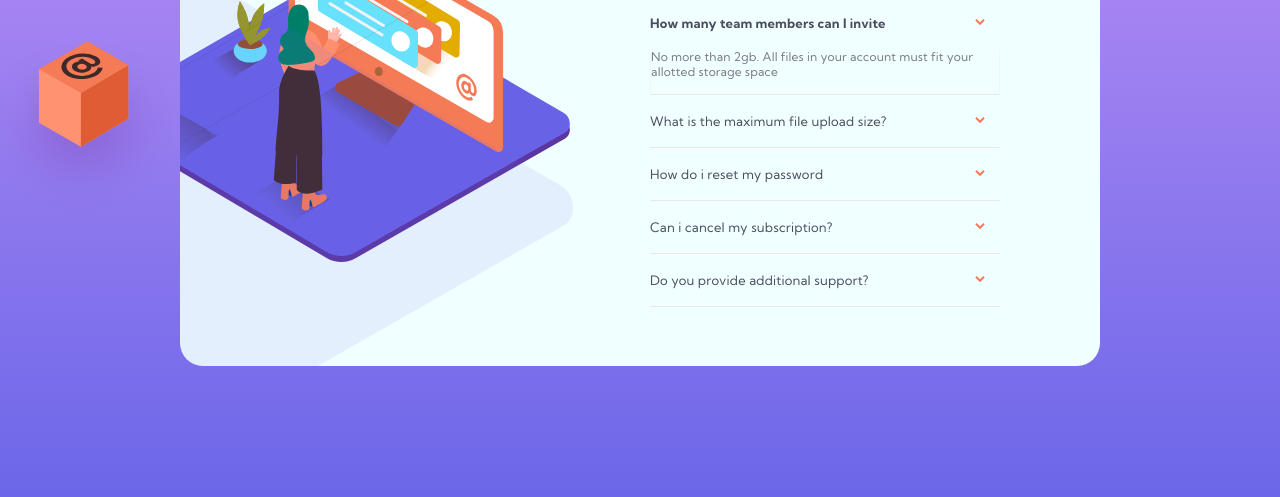
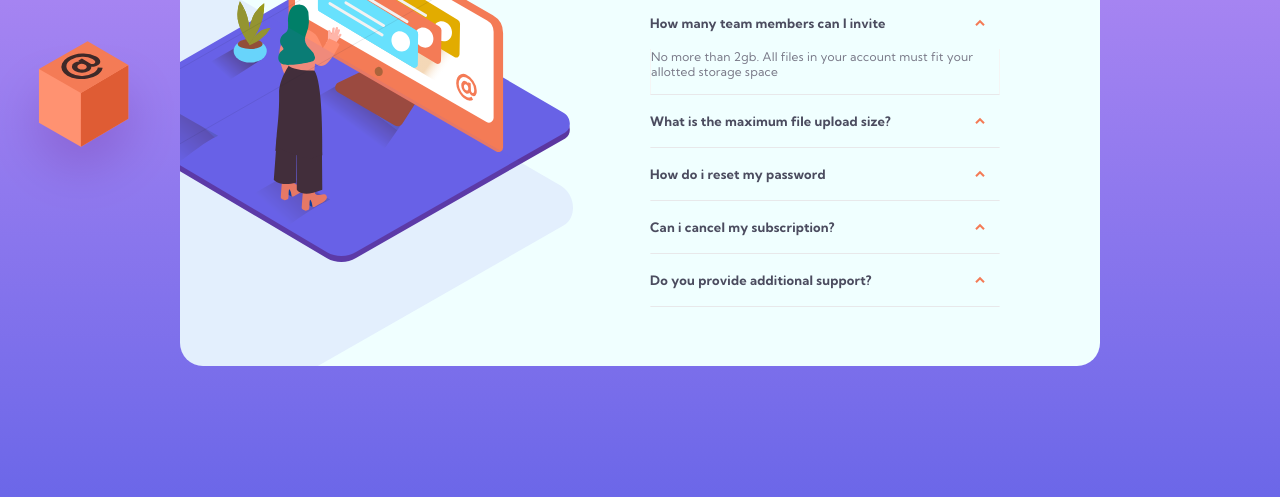
Before and after one commit to TbcProjects/FEM-FAQ-Card, a website: page index.html in a window 1280 px wide. Both pictures are taken after a click on the element "How many team members can I invite". Shown: the part 339-836 px from the top of the page. Drawn offline with Linux system fonts and the light colour scheme.

Commit message:
icon and title functionality

```diff
--- a/index.html
+++ b/index.html
@@ -60,7 +60,7 @@
         <div class="accordion">
           <p class="accordion__title">How many team members can I invite</p>
           <img
-            class="accordion__icon--up"
+            class="accordion__icon"
             src="./public/images/icon-arrow-down.svg"
             alt=""
           />
@@ -74,7 +74,7 @@
         <div class="accordion">
           <p class="accordion__title">What is the maximum file upload size?</p>
           <img
-            class="accordion__icon--up"
+            class="accordion__icon"
             src="./public/images/icon-arrow-down.svg"
             alt=""
           />
@@ -88,7 +88,7 @@
         <div class="accordion">
           <p class="accordion__title">How do i reset my password</p>
           <img
-            class="accordion__icon--up"
+            class="accordion__icon"
             src="./public/images/icon-arrow-down.svg"
             alt=""
           />
@@ -102,7 +102,7 @@
         <div class="accordion">
           <p class="accordion__title">Can i cancel my subscription?</p>
           <img
-            class="accordion__icon--up"
+            class="accordion__icon"
             src="./public/images/icon-arrow-down.svg"
             alt=""
           />
@@ -116,7 +116,7 @@
         <div class="accordion">
           <p class="accordion__title">Do you provide additional support?</p>
           <img
-            class="accordion__icon--up"
+            class="accordion__icon"
             src="./public/images/icon-arrow-down.svg"
             alt=""
           />
--- a/index.js
+++ b/index.js
@@ -1,40 +1,50 @@
 const accordions = document.getElementsByClassName("accordion");
-// const accIcon = document.querySelectorAll(".accordion");
 const accTitle = document.querySelectorAll(".accordion__title");
+const accIcon = document.querySelectorAll(".accordion__icon");
 
+// query accordion, title and icon
+// create master function to call on listener
 
+for (const acc of accordions) {
+  acc.addEventListener("click", openAccordion);
 
+  function openAccordion() {
+    openContent();
+    highLight();
+    rotateIcon();
+  }
 
-//
-// accIcon.forEach((icon) => {
-//   icon.addEventListener("click", (e) => {
-//     const content = icon.nextElementSibling;
-//     if (content.style.maxHeight) {
-//       icon.classList.remove("active");
-//     } else {
-//       icon.classList.add("active");
-//     }
-//   });
-// });
-
-accTitle.forEach((title) => {
-  title.addEventListener("click", (e) => {
-    const t = title.classList;
-    if (t.contains("title-active")) {
-      t.remove("title-active");
-    } else {
-      t.add("title-active");
-    }
-  });
-});
-
-for (let i = 0; i < accordions.length; i++) {
-  accordions[i].addEventListener("click", function () {
-    const content = accordions[i].nextElementSibling;
+  const openContent = () => {
+    let content = acc.nextElementSibling;
     if (content.style.maxHeight) {
       content.style.maxHeight = null;
     } else {
       content.style.maxHeight = content.scrollHeight + "px";
     }
-  });
+  };
+
+  const highLight = () => {
+    accTitle.forEach((title) => {
+      let classes = title.classList;
+      if (classes.contains("title-active")) {
+        classes.remove("title-active");
+      } else {
+        classes.add("title-active");
+      }
+    });
+  };
+
+  const rotateIcon = () => {
+    accIcon.forEach((icon) => {
+      let classes = icon.classList;
+      if (classes.contains("icon-active")) {
+        classes.remove("icon-active");
+      } else {
+        classes.add("icon-active");
+      }
+    });
+  };
 }
+
+// Checkers
+console.log(accIcon);
--- a/sass/_components.scss
+++ b/sass/_components.scss
@@ -116,12 +116,13 @@
     transition: background-color 0.2s linear;
     cursor: pointer;
 
-    &__icon-up {
-    }
-
     &__title {
       @include title;
     }
+
+    &__icon {
+    }
+
     &:first-child {
       margin-top: 202px;
 
@@ -133,6 +134,10 @@
 
   .title-active {
     font-weight: 700;
+  }
+
+  .icon-active {
+    transform: rotate(180deg);
   }
 
   .accordion-content {
```
Also changed, not shown: public/css/main.css.
